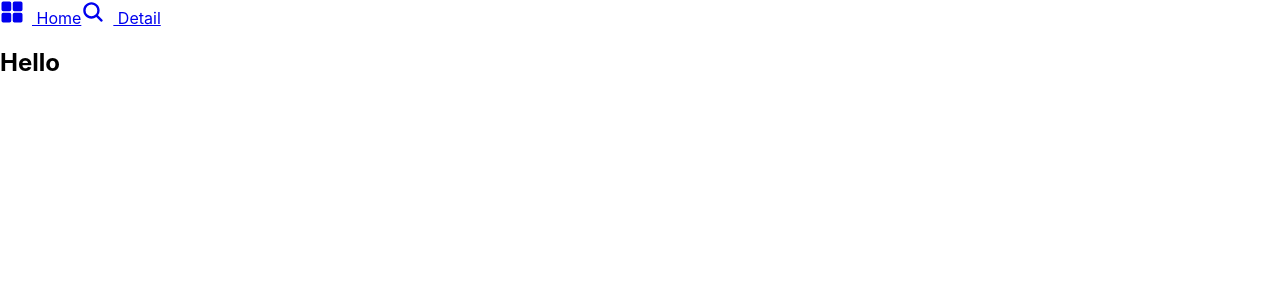
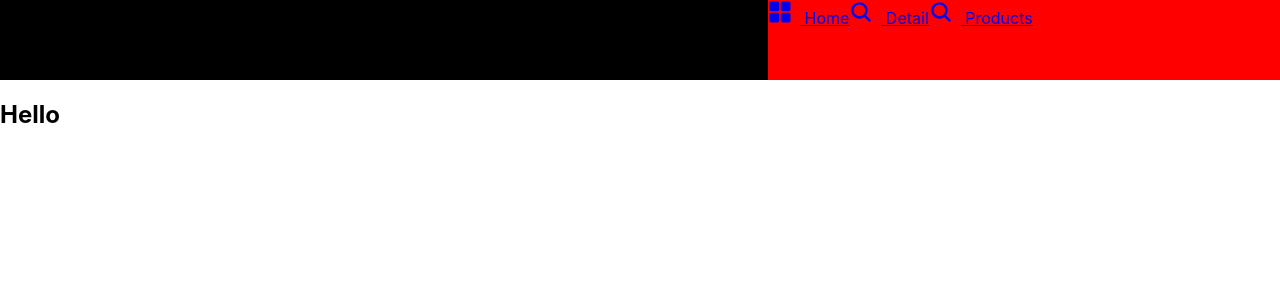
Before and after one commit to AzevedoJason-FS/moviePosters, a React (Create React App) app in the folder movie-poster-app/: page / in a window 1280 px wide. Shown: the top 300 px of the page. Built offline with nearby package versions, Linux system fonts and the light colour scheme.

Commit message:
Style home

```diff
--- a/movie-poster-app/src/App.js
+++ b/movie-poster-app/src/App.js
@@ -1,6 +1,7 @@
 import { Routes, Route} from "react-router-dom";
 import Home from './pages/Home';
 import Detail from './pages/Detail';
+import Products from "./pages/Products";
 
 const App = () => {
   return (
@@ -8,6 +9,7 @@ const App = () => {
          <Routes>
           <Route exact path='/' element={<Home />} />
           <Route path='/detail' element={<Detail />} />
+          <Route path='/products' element={<Products />} />
         </Routes>
 
 
--- a/movie-poster-app/src/components/Nav.js
+++ b/movie-poster-app/src/components/Nav.js
@@ -4,9 +4,13 @@ import { Link } from 'react-router-dom'
 
 const Nav = () => {
     return(
-        <nav className='nav'>
-            <Link to="/"><IoGrid style={styles.icon}/> Home</Link>
-            <Link to="/detail"><IoSearch style={styles.icon}/> Detail</Link>
+        <nav className='nav' style={styles.nav}>
+            <div className='nav-links' style={styles.navLinks}>
+                <Link to="/"><IoGrid style={styles.icon}/> Home</Link>
+                <Link to="/detail"><IoSearch style={styles.icon}/> Detail</Link>
+                <Link to="/products"><IoSearch style={styles.icon}/> Products</Link>
+            </div>
+
         </nav>
     )
 }
@@ -17,5 +21,22 @@ const styles = {
     icon: {
         fontSize: '24px',
         padding: '0 8px 0 0'
+    },
+
+    nav: {
+        background: 'black',
+        position: 'relative',
+        width: '100%',
+        transition: 'transform .25s cubic-bezier(.46, .01, .32,1)',
+        height: '5rem'
+    },
+
+    navLinks: {
+        background: 'red',
+        width: '40%',
+        position: 'absolute',
+        right: '0',
+        display: 'flex',
+        height: 'inherit'
     }
 }
--- /dev/null
+++ b/movie-poster-app/src/pages/Products.js
@@ -0,0 +1,12 @@
+import Nav from '../components/Nav';
+
+const Products = () => {
+    return(
+        <div>
+            <Nav />
+            <h2>Products</h2>
+        </div>
+    )
+}
+
+export default Products
```
